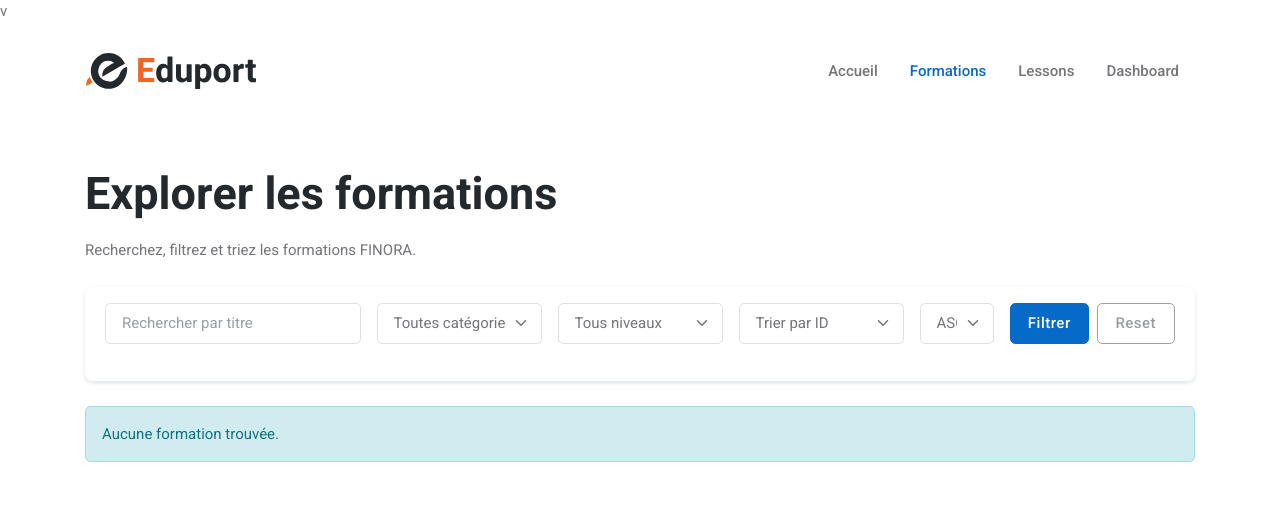
After one commit to molka10/Esprit-PIDEV-3A24-2526-FINORA, a Symfony app: template templates/home/formations.html.twig in a window 1280 px wide. The commit adds this page. Shown: the top 525 px of the page. Run offline with Twig, Linux system fonts and the light colour scheme; the template is opened without the code that fills it, so the values that code supplies are empty; some libraries are stand-ins or nearby versions.

Commit message:
formation+lesson+templates*pagination*dynamic search

```diff
--- a/composer.json
+++ b/composer.json
@@ -18,6 +18,7 @@
         "symfony/framework-bundle": "6.4.*",
         "symfony/runtime": "6.4.*",
         "symfony/security-csrf": "6.4.*",
+        "symfony/translation": "6.4.*",
         "symfony/twig-bundle": "6.4.*",
         "symfony/validator": "6.4.*",
         "symfony/yaml": "6.4.*",
--- /dev/null
+++ b/templates/home/formations.html.twig
@@ -0,0 +1,174 @@
+{% extends 'base.html.twig' %}
+
+{% block title %}FINORA - Formations{% endblock %}
+
+{% block body %}
+<header class="navbar-light navbar-sticky">
+    <nav class="navbar navbar-expand-xl z-index-9">
+        <div class="container">
+            <a class="navbar-brand" href="{{ path('app_home') }}">
+                <img class="light-mode-item navbar-brand-item" src="{{ asset('assets/images/logo.svg') }}" alt="logo">
+                <img class="dark-mode-item navbar-brand-item" src="{{ asset('assets/images/logo-light.svg') }}" alt="logo">
+            </a>
+
+            <button class="navbar-toggler ms-auto" type="button" data-bs-toggle="collapse" data-bs-target="#navbarCollapse" aria-controls="navbarCollapse" aria-expanded="false" aria-label="Toggle navigation">
+                <span class="navbar-toggler-animation">
+                    <span></span>
+                    <span></span>
+                    <span></span>
+                </span>
+            </button>
+
+            <div class="navbar-collapse collapse" id="navbarCollapse">
+                <ul class="navbar-nav navbar-nav-scroll ms-auto">
+                    <li class="nav-item"><a class="nav-link" href="{{ path('app_home') }}">Accueil</a></li>
+                    <li class="nav-item"><a class="nav-link active" href="{{ path('app_formations') }}">Formations</a></li>
+                    <li class="nav-item"><a class="nav-link" href="{{ path('app_lesson_index') }}">Lessons</a></li>
+                    <li class="nav-item"><a class="nav-link" href="{{ path('admin_dashboard') }}">Dashboard</a></li>
+                </ul>
+            </div>
+        </div>
+    </nav>
+</header>
+
+<main>
+    <section class="py-5">
+        <div class="container">
+            <div class="row mb-4">
+                <div class="col-12">
+                    <h1 class="mb-3">Explorer les formations</h1>
+                    <p class="mb-0">Recherchez, filtrez et triez les formations FINORA.</p>
+                </div>
+            </div>
+
+            <div class="card border-0 shadow-sm mb-4">
+                <div class="card-body">
+                    <form method="get" action="{{ path('app_formations') }}" id="fo-formation-filter-form">
+                        <div class="row g-3">
+                            <div class="col-md-3">
+                                <input
+                                    type="text"
+                                    name="titre"
+                                    id="fo-titre-search"
+                                    class="form-control"
+                                    placeholder="Rechercher par titre"
+                                    value="{{ titre }}"
+                                >
+                            </div>
+
+                            <div class="col-md-2">
+                                <select name="categorie" class="form-select">
+                                    <option value="">Toutes catégories</option>
+                                    {% for cat in categories %}
+                                        <option value="{{ cat }}" {{ categorie == cat ? 'selected' : '' }}>
+                                            {{ cat }}
+                                        </option>
+                                    {% endfor %}
+                                </select>
+                            </div>
+
+                            <div class="col-md-2">
+                                <select name="niveau" class="form-select">
+                                    <option value="">Tous niveaux</option>
+                                    <option value="Débutant" {{ niveau == 'Débutant' ? 'selected' : '' }}>Débutant</option>
+                                    <option value="Intermédiaire" {{ niveau == 'Intermédiaire' ? 'selected' : '' }}>Intermédiaire</option>
+                                    <option value="Avancé" {{ niveau == 'Avancé' ? 'selected' : '' }}>Avancé</option>
+                                </select>
+                            </div>
+
+                            <div class="col-md-2">
+                                <select name="tri" class="form-select">
+                                    <option value="id" {{ tri == 'id' ? 'selected' : '' }}>Trier par ID</option>
+                                    <option value="titre" {{ tri == 'titre' ? 'selected' : '' }}>Titre</option>
+                                    <option value="categorie" {{ tri == 'categorie' ? 'selected' : '' }}>Catégorie</option>
+                                    <option value="niveau" {{ tri == 'niveau' ? 'selected' : '' }}>Niveau</option>
+                                </select>
+                            </div>
+
+                            <div class="col-md-1">
+                                <select name="ordre" class="form-select">
+                                    <option value="asc" {{ ordre == 'asc' ? 'selected' : '' }}>ASC</option>
+                                    <option value="desc" {{ ordre == 'desc' ? 'selected' : '' }}>DESC</option>
+                                </select>
+                            </div>
+
+                            <div class="col-md-2 d-flex gap-2">
+                                <button type="submit" class="btn btn-primary w-100">Filtrer</button>
+                                <a href="{{ path('app_formations') }}" class="btn btn-outline-secondary w-100">Reset</a>
+                            </div>
+                        </div>
+                    </form>
+                </div>
+            </div>
+
+            {% if formations|length > 0 %}
+                <div class="row g-4">
+                    {% for formation in formations %}
+                        <div class="col-md-6 col-xl-4">
+                            <div class="card border-0 shadow-sm h-100 overflow-hidden">
+                                <div class="position-relative">
+                                    {% if formation.imageUrl %}
+                                        <img src="{{ formation.imageUrl }}" class="card-img-top" alt="{{ formation.titre }}" style="height: 220px; object-fit: cover;">
+                                    {% else %}
+                                        <img src="{{ asset('assets/images/courses/4by3/16.jpg') }}" class="card-img-top" alt="{{ formation.titre }}" style="height: 220px; object-fit: cover;">
+                                    {% endif %}
+                                </div>
+
+                                <div class="card-body">
+                                    <div class="d-flex flex-wrap gap-2 mb-3">
+                                        <span class="badge bg-primary bg-opacity-10 text-primary">{{ formation.niveau }}</span>
+                                        <span class="badge bg-dark">{{ formation.categorie }}</span>
+
+                                        {% if formation.isPublished %}
+                                            <span class="badge bg-success bg-opacity-10 text-success">Publié</span>
+                                        {% else %}
+                                            <span class="badge bg-warning bg-opacity-10 text-warning">Non publié</span>
+                                        {% endif %}
+                                    </div>
+
+                                    <h5 class="card-title">{{ formation.titre }}</h5>
+                                    <p class="card-text">
+                                        {{ formation.description ? formation.description|slice(0, 120) ~ '...' : 'Pas de description' }}
+                                    </p>
+                                </div>
+                            </div>
+                        </div>
+                    {% endfor %}
+                </div>
+
+                <div class="d-flex justify-content-center mt-5">
+                    {{ knp_pagination_render(formations) }}
+                </div>
+            {% else %}
+                <div class="alert alert-info">
+                    Aucune formation trouvée.
+                </div>
+            {% endif %}
+        </div>
+    </section>
+</main>
+
+<script>
+document.addEventListener('DOMContentLoaded', function () {
+    const form = document.getElementById('fo-formation-filter-form');
+    const titreInput = document.getElementById('fo-titre-search');
+
+    let timeout = null;
+
+    if (titreInput) {
+        titreInput.addEventListener('keyup', function () {
+            clearTimeout(timeout);
+            timeout = setTimeout(() => {
+                form.submit();
+            }, 500);
+        });
+    }
+
+    document.querySelectorAll('#fo-formation-filter-form select').forEach(select => {
+        select.addEventListener('change', function () {
+            form.submit();
+        });
+    });
+});
+</script>
+{% endblock %}
--- a/templates/home/index.html.twig
+++ b/templates/home/index.html.twig
@@ -6,7 +6,7 @@
 <header class="navbar-light navbar-sticky">
     <nav class="navbar navbar-expand-xl z-index-9">
         <div class="container">
-            <a class="navbar-brand" href="{{ path('app_home') }}">
+            <a class="nav-link" href="{{ path('app_formations') }}">Formations</a>
                 <img class="light-mode-item navbar-brand-item" src="{{ asset('assets/images/logo.svg') }}" alt="logo">
                 <img class="dark-mode-item navbar-brand-item" src="{{ asset('assets/images/logo-light.svg') }}" alt="logo">
             </a>
@@ -167,7 +167,7 @@
                                 </div>
                                 <h5 class="card-title">{{ formation.titre }}</h5>
                                 <p class="mb-3">{{ formation.description ?: 'Pas de description' }}</p>
-                                <a href="{{ path('formation_index') }}" class="btn btn-primary-soft">Voir plus</a>
+                                <a href="{{ path('app_formations') }}" class="btn btn-primary-soft">Voir plus</a>
                             </div>
                         </div>
                     </div>
```
Also changed, not shown: src/Controller/FormationController.php (+11 -2 lines), src/Controller/HomeController.php (+80 -0 lines), templates/formation/index.html.twig (+30 -2 lines), 4 other files.
